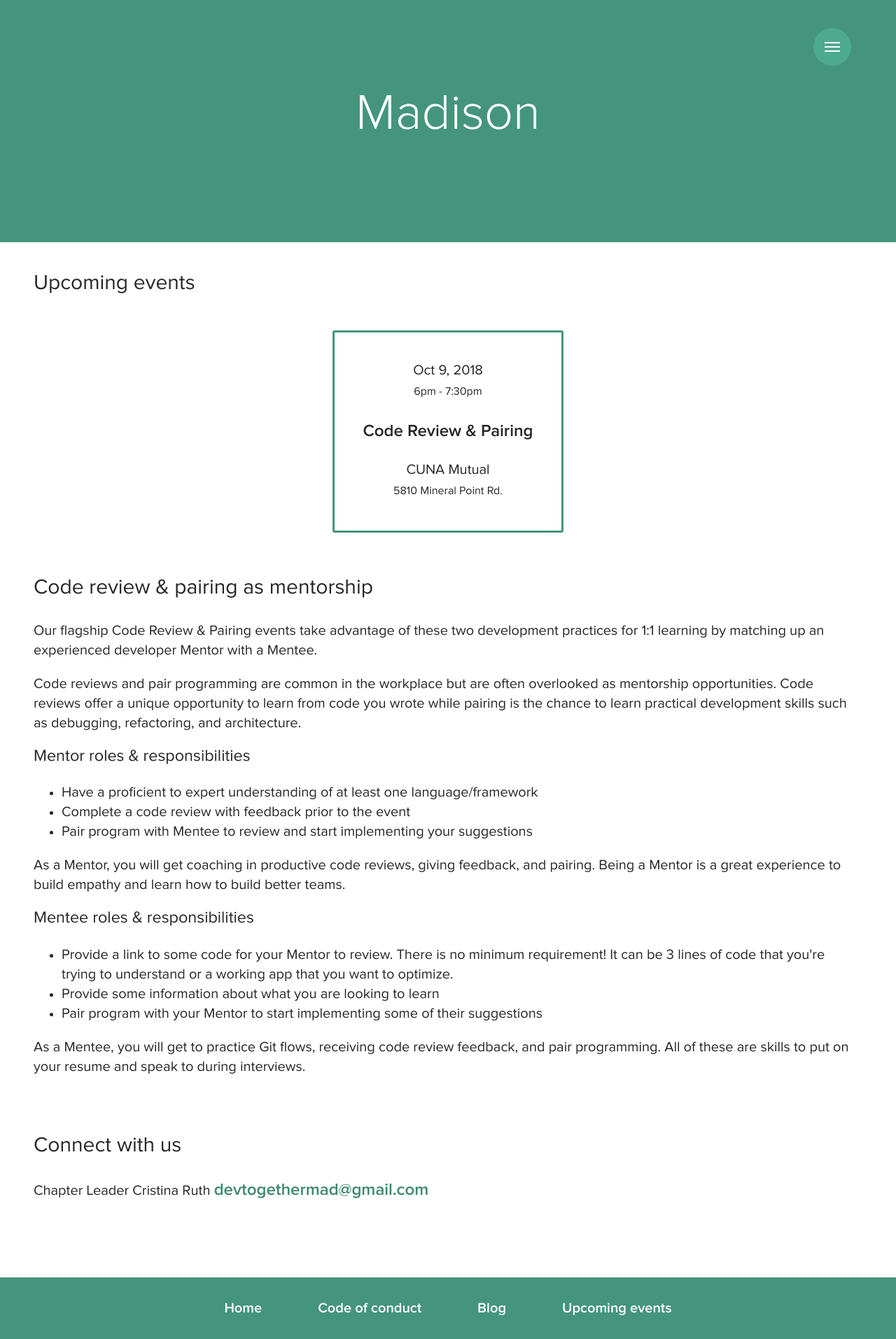
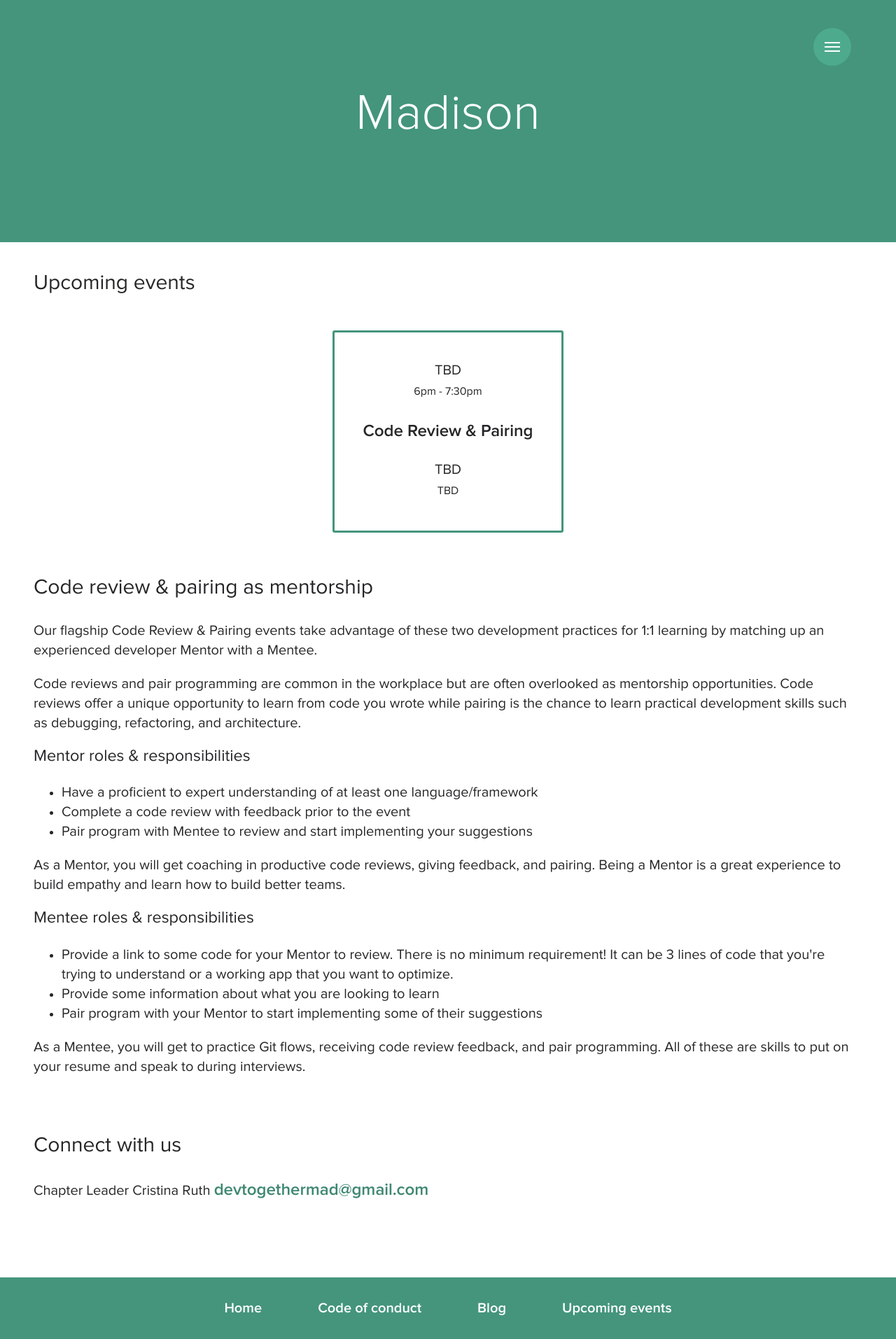
Before and after one commit to mercedesb/dev-together, a Jekyll site: the page built from docs/chapters/madison.html, in a window 1280 px wide. Shown: the whole page at 70% size. Built offline with Jekyll 4.4.1, drawn with Linux system fonts in a browser that asks for light colours.

Commit message:
updated date and sponsor as TBD

```diff
--- a/docs/chapters/madison.html
+++ b/docs/chapters/madison.html
@@ -5,12 +5,12 @@
 ---
 <h2>Upcoming events</h2>
 <div class="Events">
-  <a class="Event" href="http://bit.ly/devtogethersept2018" target="_blank">
-    <p class="Event-date">Oct 9, 2018</p>
+  <a class="Event">
+    <p class="Event-date">TBD</p>
     <p class="Event-time">6pm - 7:30pm</p>
     <p class="Event-name">Code Review & Pairing</p>
-    <p class="Event-sponsor">CUNA Mutual</p>
-    <p class="Event-location">5810 Mineral Point Rd.</p>
+    <p class="Event-sponsor">TBD</p>
+    <p class="Event-location">TBD</p>
   </a>
 </div>
 
```
